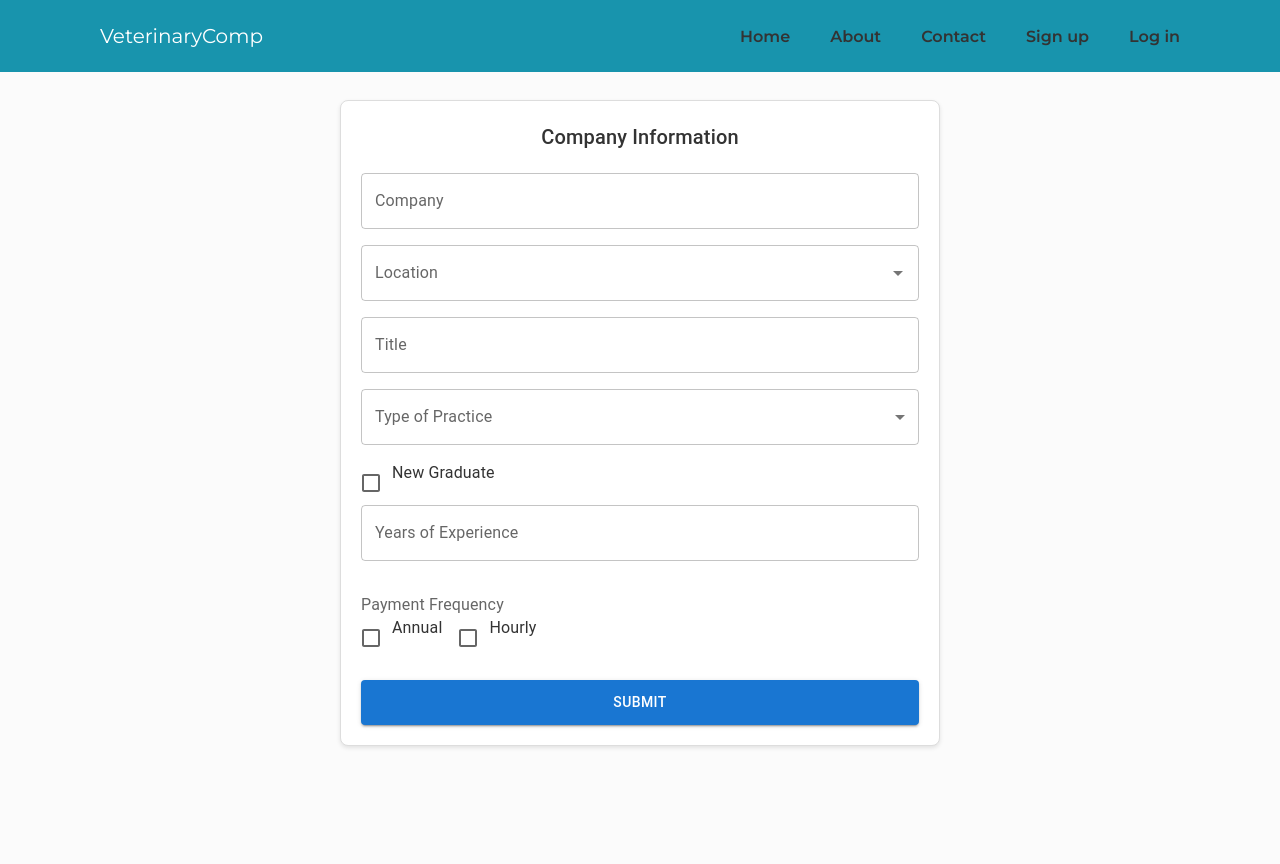
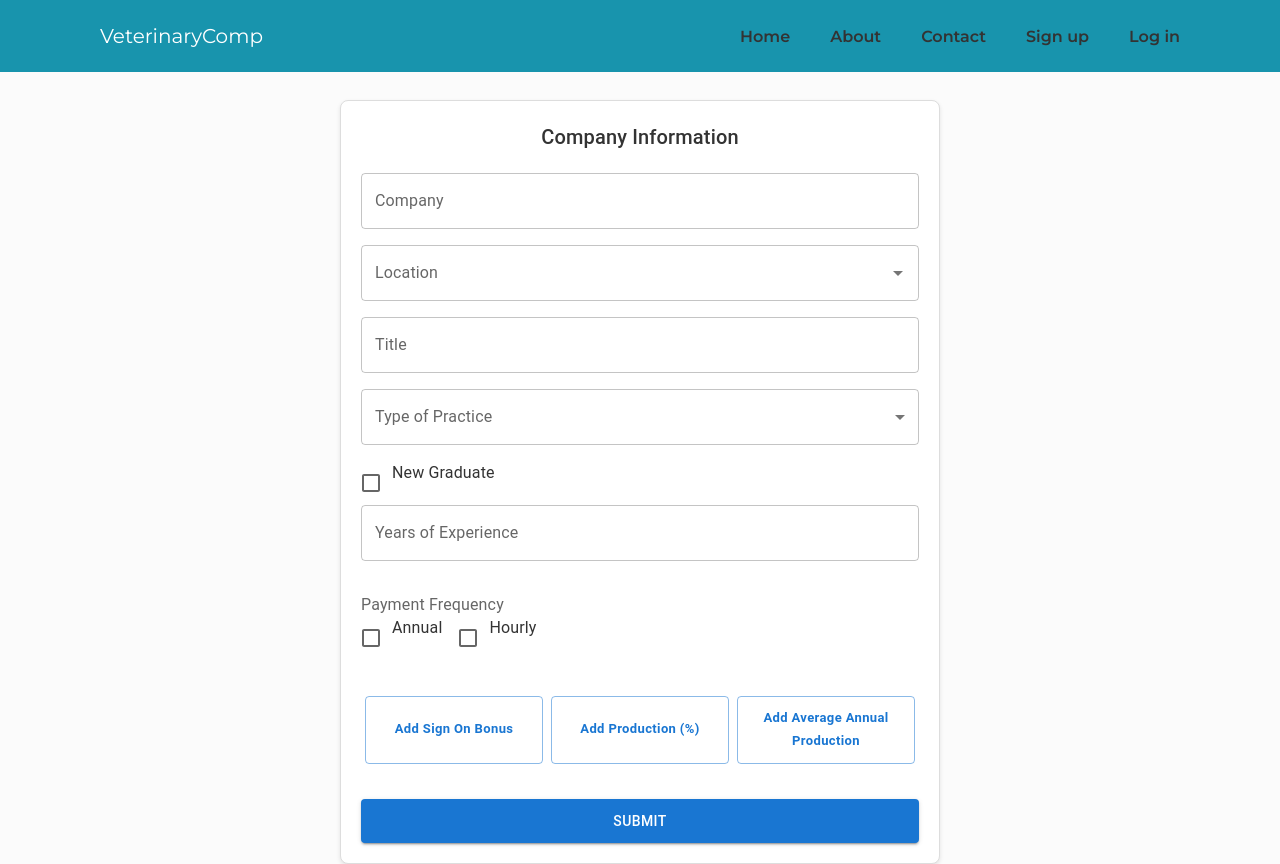
Before and after one commit to RyanNicoletti/vetcomp, a React (Vite) app in the folder frontend/: page /addcomp in a window 1280 px wide. Before the commit the page ends 800 px from the top, so only its background shows below. Built offline with nearby package versions, Linux system fonts and the light colour scheme.

Commit message:
update comp form

```diff
--- a/frontend/src/components/compform/CompForm.css
+++ b/frontend/src/components/compform/CompForm.css
@@ -27,3 +27,14 @@
   margin-bottom: 20px;
   text-align: center;
 }
+
+.additional-comp-btns {
+  display: flex;
+}
+.additional-comp-btns button {
+  flex: 1;
+  margin: 0px 4px 15px 4px;
+  font-weight: bold;
+  padding: 4px 8px;
+  text-transform: none;
+}
--- a/frontend/src/components/compform/CompForm.tsx
+++ b/frontend/src/components/compform/CompForm.tsx
@@ -6,6 +6,7 @@ import {
 } from "react-hook-form";
 import {
   Autocomplete,
+  Box,
   Button,
   Checkbox,
   CircularProgress,
@@ -19,6 +20,7 @@ import {
   TextField,
   Typography,
 } from "@mui/material";
+import CloudUploadIcon from "@mui/icons-material/CloudUpload";
 import { NumericFormat } from "react-number-format";
 import "./CompForm.css";
 import { useEffect, useState } from "react";
@@ -75,6 +77,11 @@ export const CompForm = () => {
   });
   const [locationQuery, setLocationQuery] = useState<string>("");
   const [options, setOptions] = useState<string[]>([]);
+  const [showSignOnBonus, setShowSignOnBonus] = useState(false);
+  const [showPercentProduction, setShowPercentProduction] = useState(false);
+  const [showAverageAnnualProduction, setShowAverageAnnualProduction] =
+    useState(false);
+
   const {
     data: locations,
     isLoading: locationIsLoading,
@@ -96,6 +103,8 @@ export const CompForm = () => {
       setOptions(locations);
     }
   }, [locations]);
+
+  const calculateTotalCompensation = () => {};
 
   const handleLocationChange = (event: any, value: any) => {
     setValue("location", value || "");
@@ -303,6 +312,100 @@ export const CompForm = () => {
           )}
         />
       )}
+      <Box className="additional-comp-btns">
+        <Button
+          type="button"
+          variant="outlined"
+          size="small"
+          onClick={() => setShowSignOnBonus(!showSignOnBonus)}>
+          {showSignOnBonus ? "Hide Sign On Bonus" : "Add Sign On Bonus"}
+        </Button>
+        <Button
+          type="button"
+          variant="outlined"
+          size="small"
+          onClick={() => setShowPercentProduction(!showPercentProduction)}>
+          {showPercentProduction ? "Hide Production (%)" : "Add Production (%)"}
+        </Button>
+        <Button
+          type="button"
+          variant="outlined"
+          size="small"
+          onClick={() =>
+            setShowAverageAnnualProduction(!showAverageAnnualProduction)
+          }>
+          {showAverageAnnualProduction
+            ? "Hide Average Annual Production"
+            : "Add Average Annual Production"}
+        </Button>
+      </Box>
+
+      {showSignOnBonus && (
+        <Controller
+          name="signOnBonus"
+          control={control}
+          render={({ field, fieldState }) => (
+            <NumericFormat
+              className="sign-on-bonus"
+              {...field}
+              label="Sign On Bonus"
+              fullWidth
+              customInput={TextField}
+              thousandSeparator={true}
+              prefix={"$"}
+              decimalScale={2}
+              fixedDecimalScale={true}
+              error={!!fieldState.error}
+              helperText={fieldState.error?.message}
+            />
+          )}
+        />
+      )}
+
+      {showPercentProduction && (
+        <Controller
+          name="percentProduction"
+          control={control}
+          render={({ field, fieldState }) => (
+            <>
+              <NumericFormat
+                {...field}
+                label="% of Production That Goes Towards Your Salary"
+                fullWidth
+                customInput={TextField}
+                thousandSeparator={true}
+                suffix={"%"}
+                decimalScale={2}
+                fixedDecimalScale={true}
+                error={!!fieldState.error}
+                helperText={fieldState.error?.message}
+              />
+            </>
+          )}
+        />
+      )}
+
+      {showAverageAnnualProduction && (
+        <Controller
+          name="averageAnnualProduction"
+          control={control}
+          render={({ field, fieldState }) => (
+            <NumericFormat
+              {...field}
+              label="Average Annual Production"
+              fullWidth
+              customInput={TextField}
+              thousandSeparator={true}
+              prefix={"$"}
+              decimalScale={2}
+              fixedDecimalScale={true}
+              onValueChange={calculateTotalCompensation}
+              error={!!fieldState.error}
+              helperText={fieldState.error?.message}
+            />
+          )}
+        />
+      )}
 
       <Button type="submit" variant="contained" color="primary">
         Submit
```
Also changed, not shown: 1 other file (tests, documents, lock files or other folders).
